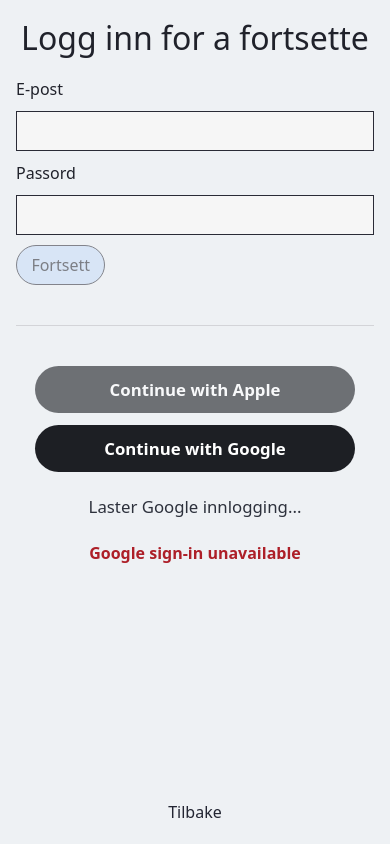
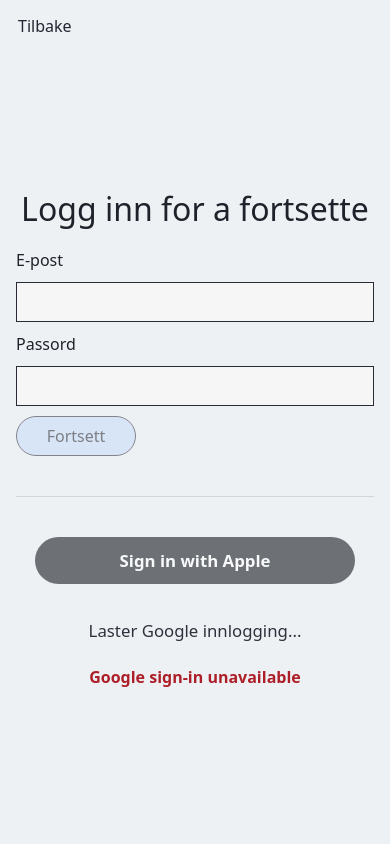
Before and after one commit to jakobthomassen/asho-bachelor-project, a React (Vite) app in the folder frontend/: page /login in a window 390 px wide. Built offline with nearby package versions, Linux system fonts and the light colour scheme; no server answers.

Commit message:
login ui prototype v3

```diff
--- a/frontend/src/app/pages/AuthFlow/AuthFlow.css
+++ b/frontend/src/app/pages/AuthFlow/AuthFlow.css
@@ -12,12 +12,13 @@
   background: #eef1f4;
   border: 0;
   border-radius: 0;
-  padding: clamp(24px, 4vw, 72px) clamp(20px, 4vw, 56px);
+  padding: clamp(64px, 9vh, 120px) clamp(20px, 4vw, 56px);
   display: flex;
   flex-direction: column;
   align-items: center;
   justify-content: center;
   gap: 22px;
+  position: relative;
 }
 
 .authFlow__card--hero {
@@ -97,7 +98,7 @@
 }
 
 .authFlow__button--small {
-  min-width: 84px;
+  min-width: 120px;
   padding: 0.5rem 0.9rem;
 }
 
@@ -110,6 +111,17 @@
 .authFlow__footer {
   margin-top: auto;
   padding-top: 20px;
+}
+
+.authFlow__back {
+  position: absolute;
+  top: 20px;
+  left: 20px;
+  border: 0;
+  background: transparent;
+  color: #222532;
+  font-size: 1rem;
+  cursor: pointer;
 }
 
 .authFlow__link {
@@ -129,13 +141,6 @@
 
 .authFlow__fieldLabel {
   font-size: 1rem;
-}
-
-.authFlow__formRow {
-  display: grid;
-  grid-template-columns: 1fr auto;
-  gap: 10px;
-  align-items: center;
 }
 
 .authFlow__input {
@@ -160,7 +165,7 @@
 
 .authFlow__socials {
   width: 100%;
-  max-width: 430px;
+  max-width: 440px;
   display: grid;
   gap: 12px;
   justify-items: center;
@@ -188,11 +193,9 @@
 }
 
 .authFlow__googleHost {
-  position: absolute;
-  left: -9999px;
-  width: 1px;
-  height: 1px;
-  overflow: hidden;
+  display: flex;
+  justify-content: center;
+  width: min(100%, 320px);
 }
 
 .authFlow__error {
@@ -204,18 +207,19 @@
 @media (max-width: 680px) {
   .authFlow__card {
     min-height: 100vh;
-    padding: 20px 16px;
+    padding: 64px 16px 28px;
   }
 
   .authFlow__title {
     font-size: 2rem;
   }
 
-  .authFlow__formRow {
-    grid-template-columns: 1fr;
-  }
-
   .authFlow__button--small {
     justify-self: start;
   }
+
+  .authFlow__back {
+    top: 14px;
+    left: 12px;
+  }
 }
--- a/frontend/src/app/pages/Login/LoginPage.tsx
+++ b/frontend/src/app/pages/Login/LoginPage.tsx
@@ -1,7 +1,7 @@
 import { useEffect, useRef, useState } from "react";
 import { useNavigate, useSearchParams } from "react-router-dom";
 import { useAuth } from "../../AuthProvider";
-import { clickRenderedButton, renderGoogleButton } from "../../../features/auth/google";
+import { renderGoogleButton } from "../../../features/auth/google";
 import "../AuthFlow/AuthFlow.css";
 
 export default function LoginPage() {
@@ -24,7 +24,7 @@ export default function LoginPage() {
       theme: "filled_black",
       size: "large",
       text: "continue_with",
-      width: 280,
+      width: 320,
     });
   }, [isReady]);
 
@@ -33,14 +33,13 @@ export default function LoginPage() {
     setFormNotice("E-post/passord er ikke aktivert ennå. Bruk Google-knappen under.");
   };
 
-  const handleGoogle = () => {
-    if (!buttonHostRef.current) return;
-    clickRenderedButton(buttonHostRef.current);
-  };
-
   return (
     <main className="authFlow">
       <section className="authFlow__card authFlow__card--hero">
+        <button type="button" className="authFlow__back" onClick={() => navigate(`/welcome?next=${encodeURIComponent(next)}`)}>
+          Tilbake
+        </button>
+
         <h1 className="authFlow__title authFlow__title--hero">Logg inn for a fortsette</h1>
 
         <div className="authFlow__form">
@@ -58,7 +57,6 @@ export default function LoginPage() {
           <label className="authFlow__fieldLabel" htmlFor="login-password">
             Passord
           </label>
-          <div className="authFlow__formRow">
           <input
             id="login-password"
             className="authFlow__input authFlow__input--compact"
@@ -76,30 +74,20 @@ export default function LoginPage() {
             Fortsett
           </button>
         </div>
-        </div>
 
         <div className="authFlow__divider" />
 
         <div className="authFlow__socials">
           <button type="button" className="authFlow__social authFlow__social--apple" disabled>
-            Continue with Apple
+            Sign in with Apple
           </button>
 
-          <button type="button" className="authFlow__social authFlow__social--google" onClick={handleGoogle}>
-            Continue with Google
-          </button>
           <div ref={buttonHostRef} className="authFlow__googleHost" />
         </div>
 
         {!isReady && <p className="authFlow__text">Laster Google innlogging...</p>}
         {formNotice ? <p className="authFlow__text">{formNotice}</p> : null}
         {error ? <p className="authFlow__error">{error}</p> : null}
-
-        <div className="authFlow__footer">
-          <button type="button" className="authFlow__link" onClick={() => navigate(`/welcome?next=${encodeURIComponent(next)}`)}>
-            Tilbake
-          </button>
-        </div>
       </section>
     </main>
   );
--- a/frontend/src/app/pages/Welcome/WelcomePage.tsx
+++ b/frontend/src/app/pages/Welcome/WelcomePage.tsx
@@ -64,6 +64,10 @@ export default function WelcomePage() {
           </>
         ) : (
           <>
+            <button type="button" className="authFlow__back" onClick={() => setStep("intro")}>
+              Tilbake
+            </button>
+
             <h1 className="authFlow__title authFlow__title--hero">Gratis proveperiode</h1>
             <p className="authFlow__text authFlow__text--hero">
               Opprett en konto med Google for a starte proveperioden og komme rett inn i chatten.
```
Lines whose indentation alone changed are shown as unchanged.
